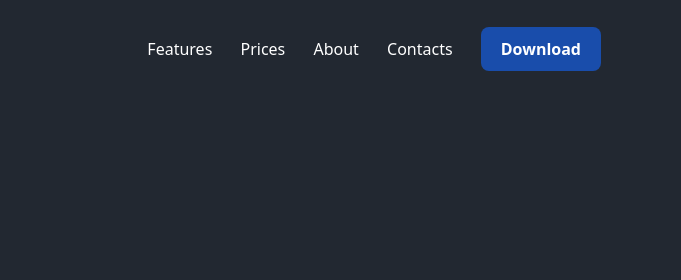
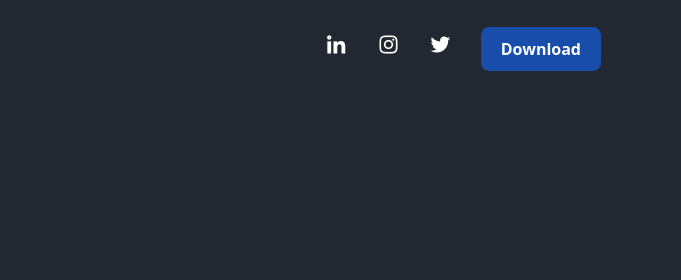
Before and after one commit to EliteCaps/elitecaps.org, a plain HTML site: page tyup/index.html in a window 1280 px wide. Shown: the top 280 px of the page, 599-1280 px from the left. Drawn offline with nearby package versions, Linux system fonts and the light colour scheme.

Commit message:
added links

```diff
--- a/tyup/index.html
+++ b/tyup/index.html
@@ -8,7 +8,7 @@
   <link rel="icon" type="image/png" href="assets/img/tyup.png" />
   <link href="https://unpkg.com/boxicons@2.0.7/css/boxicons.min.css" rel="stylesheet" />
   <link rel="stylesheet" href="assets/css/styles.css" />
-  <title>Tyup - Student Social Media & Community App</title>
+  <title>Tyup - Student Social Media & Community Platform</title>
 </head>
 
 <body class="font-sans antialiased">
@@ -20,10 +20,44 @@
       </div>
       <div class="flex items-center">
         <div class="hidden md:block space-x-6 font-medium">
-          <a href="#0" class="hover:text-green-700 transition-colors duration-200">Features</a>
-          <a href="#0" class="hover:text-green-700 transition-colors duration-200">Prices</a>
-          <a href="#0" class="hover:text-green-700 transition-colors duration-200">About</a>
-          <a href="#0" class="hover:text-green-700 transition-colors duration-200">Contacts</a>
+          <!-- <a href="#0" class="hover:text-green-700 transition-colors duration-200">About</a> -->
+
+          <a href="https://www.linkedin.com/in/tyup/">
+            <em class="
+                  text-2xl
+                  transition
+                  duration-500
+                  ease-in-out
+                  transform
+                  hover:scale-125
+                  bx
+                  bxl-linkedin
+                "></em>
+          </a>
+          <a href="https://www.instagram.com/official.tyup/">
+            <em class="
+                  text-2xl
+                  transition
+                  duration-500
+                  ease-in-out
+                  transform
+                  hover:scale-125
+                  bx
+                  bxl-instagram
+                "></em>
+          </a>
+          <a href="https://twitter.com/official_tyup">
+            <em class="
+                  text-2xl
+                  transition
+                  duration-500
+                  ease-in-out
+                  transform
+                  hover:scale-125
+                  bx
+                  bxl-twitter
+                "></em>
+          </a>
           <a href="https://play.google.com/store/apps/details?id=org.elitecaps.tyup">
             <button class="
                 bg-blue
@@ -483,16 +517,17 @@
             mb-6
           ">
         <div class="flex-1">
-          <a href="/" class=""><img src="assets/img/logo.svg" alt="Logo" /></a>
+          <a href="/" class=""><img src="assets/img/tyup.png" width="30" height="30" alt="Logo" /></a>
         </div>
         <div class="flex md:justify-center flex-1 space-x-6 font-medium">
-          <a href="#0" class="hover:text-green-700 transition-colors duration-200">Features</a>
-          <a href="#0" class="hover:text-green-700 transition-colors duration-200">Prices</a>
-          <a href="#0" class="hover:text-green-700 transition-colors duration-200">About</a>
-          <a href="#0" class="hover:text-green-700 transition-colors duration-200">Contacts</a>
+          <!-- <a href="#0" class="hover:text-green-700 transition-colors duration-200">Features</a>
+        <a href="#0" class="hover:text-green-700 transition-colors duration-200">Prices</a>
+        <a href="#0" class="hover:text-green-700 transition-colors duration-200">About</a>
+        <a href="#0" class="hover:text-green-700 transition-colors duration-200">Contacts</a> -->
+          <p>Student Social Media, Networking & Community Platform</p>
         </div>
         <div class="flex md:justify-end flex-1 space-x-4">
-          <a href="">
+          <a href="https://www.linkedin.com/in/tyup/">
             <em class="
                   text-2xl
                   transition
@@ -501,10 +536,22 @@
                   transform
                   hover:scale-125
                   bx
-                  bxl-facebook-circle
+                  bxl-linkedin
                 "></em>
           </a>
-          <a href="">
+          <a href="https://www.instagram.com/official.tyup/">
+            <em class="
+                  text-2xl
+                  transition
+                  duration-500
+                  ease-in-out
+                  transform
+                  hover:scale-125
+                  bx
+                  bxl-instagram
+                "></em>
+          </a>
+          <a href="https://twitter.com/official_tyup">
             <em class="
                   text-2xl
                   transition
```
